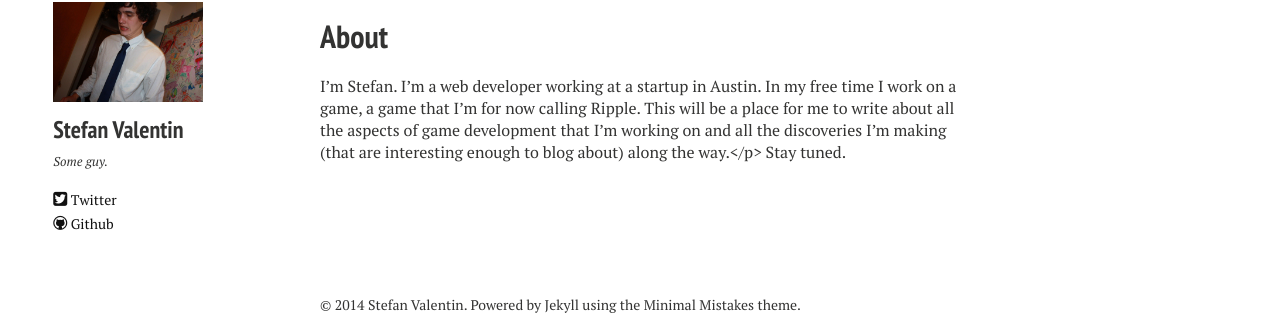
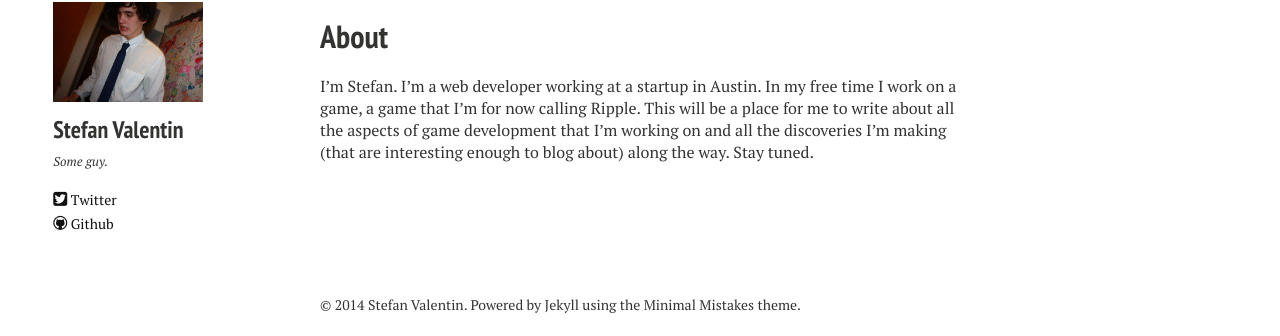
Before and after one commit to trash/trash.github.io, a Jekyll site: the page built from about.md, in a window 1280 px wide. Shown: the part 419-755 px from the top of the page. Built offline with Jekyll 4.4.1, drawn with Linux system fonts in a browser that asks for light colours; nearby versions of some CDN libraries.

```diff
--- a/about.md
+++ b/about.md
@@ -13,5 +13,5 @@ image:
 ---
 I'm Stefan. I'm a web developer working at a startup in Austin.
 In my free time I work on a game, a game that I'm for now calling Ripple.
-This will be a place for me to write about all the aspects of game development that I'm working on and all the discoveries I'm making (that are interesting enough to blog about) along the way.</p>
+This will be a place for me to write about all the aspects of game development that I'm working on and all the discoveries I'm making (that are interesting enough to blog about) along the way.
 Stay tuned.
```
Also changed, not shown: _posts/wip2014-06-17-lets-talk-about-the-sims.markdown (renamed from _posts/2014-06-17-lets-talk-about-the-sims.markdown).
